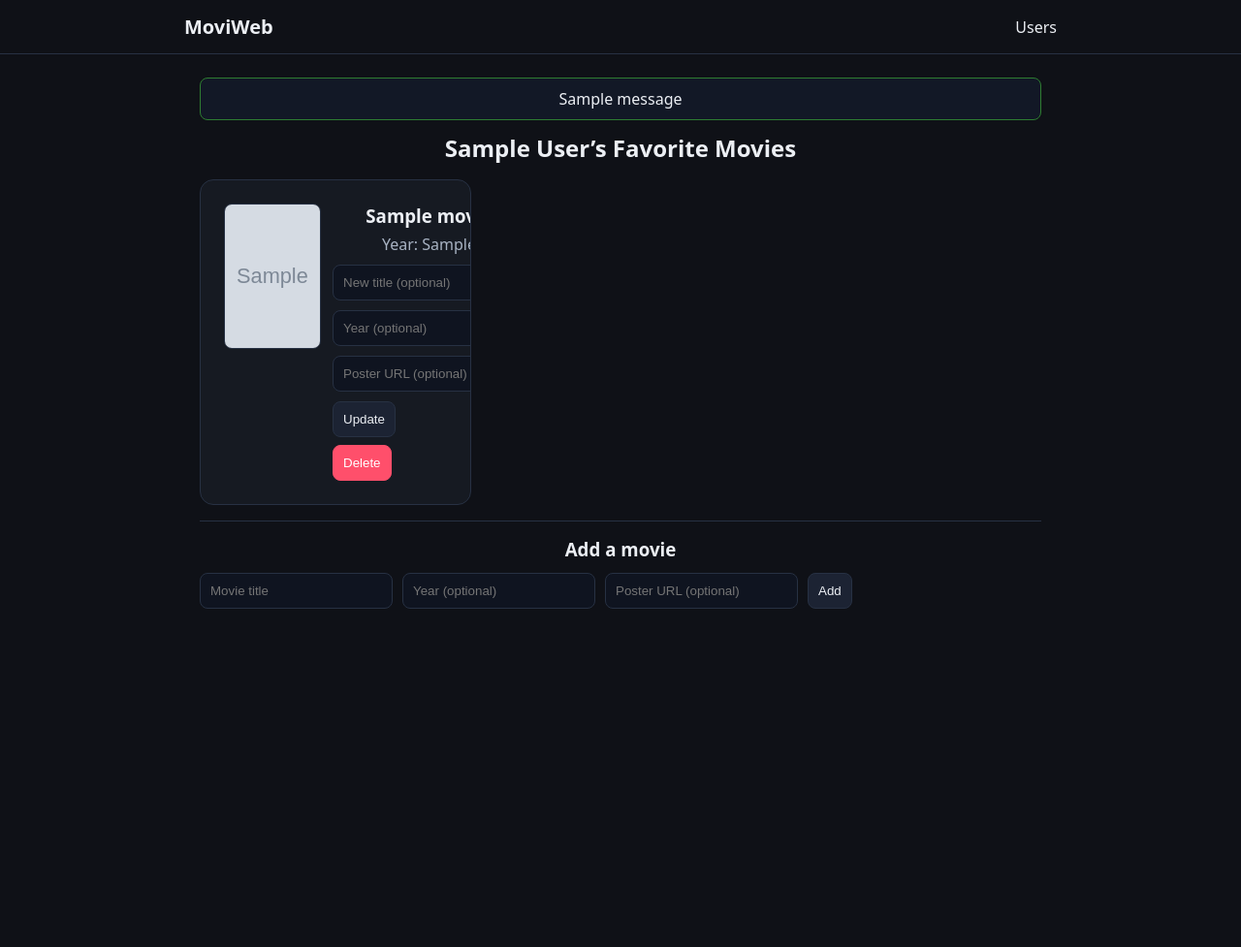
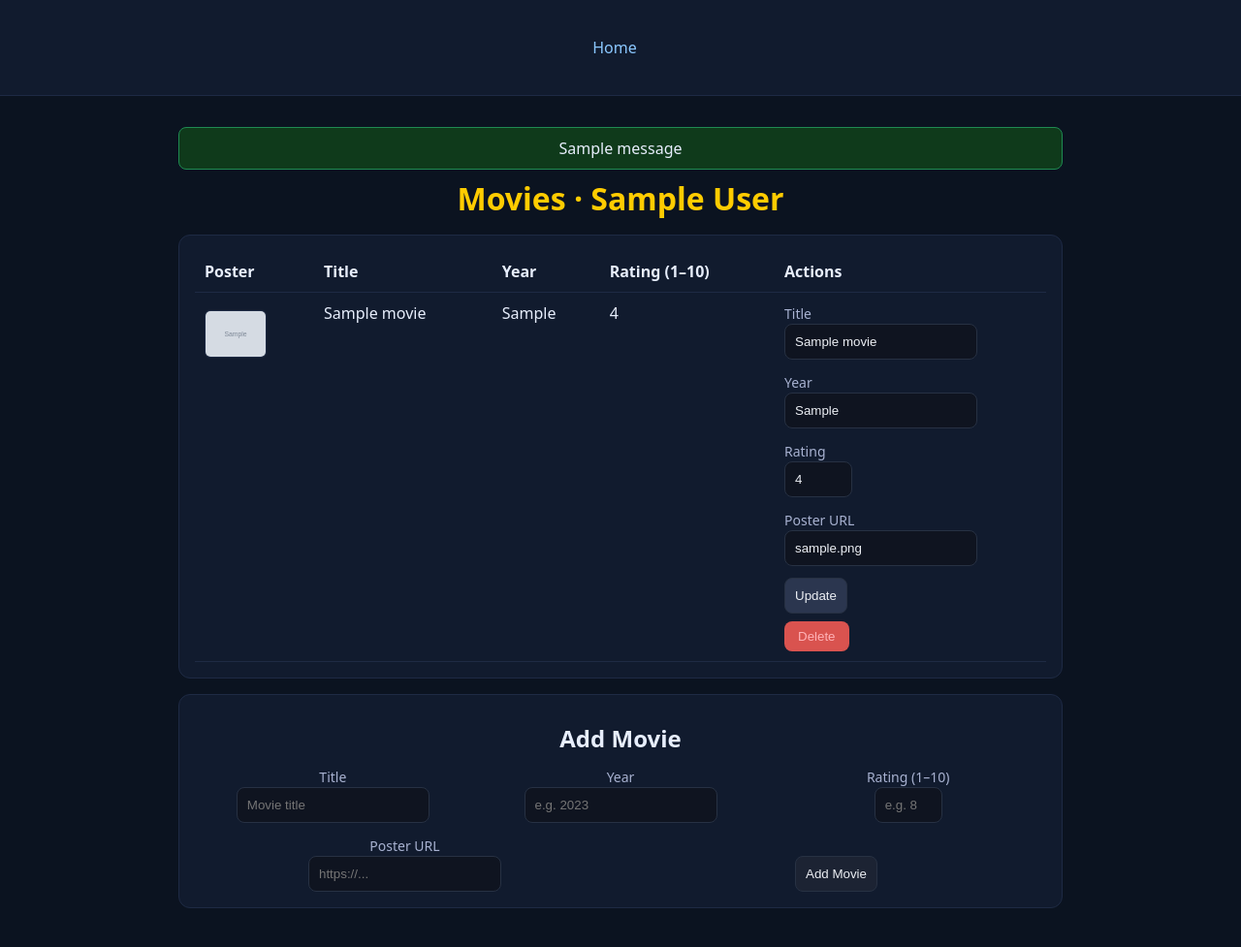
Before and after one commit to sakhiaryan/MoviWebApp, a Flask app: page /users/1/movies in a window 1280 px wide. Shown: the whole page at 97% size. Before the commit the page ends 628 px from the top, so only its background shows below. Run offline with Flask 3, Linux system fonts and the light colour scheme; tables that the repository leaves empty hold one stand-in row (values such as "Sample post"); grey boxes marked "Sample" are stand-in pictures; one stand-in notice (Sample message) is shown.

Commit message:
Validation, docstrings, rating display, error handlers; full UI updates

```diff
--- a/app.py
+++ b/app.py
@@ -1,15 +1,31 @@
+"""Flask app for MoviWebApp with validation, docstrings, and rating display."""
+
 import os
-from flask import Flask, render_template, request, redirect, url_for, flash, abort
-from models import db, User, Movie
+from pathlib import Path
+from typing import Optional
+
+from flask import (
+    Flask,
+    render_template,
+    request,
+    redirect,
+    url_for,
+    flash,
+)
+from models import db
 from data_manager import DataManager
+from models import User, Movie
+
+# -------------------- App config --------------------
 
 app = Flask(__name__)
-app.secret_key = os.environ.get("FLASK_SECRET_KEY", "dev-secret")
+app.secret_key = os.environ.get("FLASK_SECRET_KEY", "dev-secret-change-me")
 
-# SQLite DB path
-BASE_DIR = os.path.abspath(os.path.dirname(__file__))
-DB_PATH = os.path.join(BASE_DIR, "data", "moviweb.sqlite")
-os.makedirs(os.path.dirname(DB_PATH), exist_ok=True)
+# ensure ./data exists and DB path is absolute
+BASE_DIR = Path(__file__).resolve().parent
+DATA_DIR = BASE_DIR / "data"
+DATA_DIR.mkdir(parents=True, exist_ok=True)
+DB_PATH = DATA_DIR / "moviweb.sqlite"
 
 app.config["SQLALCHEMY_DATABASE_URI"] = f"sqlite:///{DB_PATH}"
 app.config["SQLALCHEMY_TRACK_MODIFICATIONS"] = False
@@ -19,111 +35,109 @@ db.init_app(app)
 with app.app_context():
     db.create_all()
 
-data_manager = DataManager()
+dm = DataManager()
 
 
-# ----------------- USERS -----------------
+# -------------------- Error handlers --------------------
+
+@app.errorhandler(404)
+def not_found(_e):
+    """Render a friendly 404 page."""
+    return render_template("404.html"), 404
+
+
+@app.errorhandler(500)
+def internal_error(_e):
+    """Render a friendly 500 page."""
+    return render_template("500.html"), 500
+
+
+# -------------------- Routes --------------------
+
 @app.route("/")
 def index():
-    users = data_manager.get_users()
+    """Homepage: list users and show create-user form."""
+    users = dm.get_users()
     return render_template("index.html", users=users)
 
 
 @app.route("/users", methods=["POST"])
 def create_user():
-    name = (request.form.get("name") or "").strip()
-    if not name:
-        flash("Name is required.", "error")
-        return redirect(url_for("index"))
-
-    try:
-        data_manager.create_user(name)
-        flash(f"User '{name}' created.", "success")
-    except Exception as e:
-        flash(f"Could not create user: {e}", "error")
-
+    """Create a new user from form data; redirects back to index."""
+    name = request.form.get("name", "")
+    _user, err = dm.create_user(name)
+    if err:
+        flash(err, "error")
+    else:
+        flash("User created successfully.", "success")
     return redirect(url_for("index"))
 
 
-# ----------------- MOVIES -----------------
 @app.route("/users/<int:user_id>/movies", methods=["GET"])
-def list_movies(user_id):
-    user = User.query.get_or_404(user_id)
-    movies = data_manager.get_movies(user_id)
+def list_movies(user_id: int):
+    """Show a user's movies with rating display and forms to update/delete."""
+    user = dm.get_user(user_id)
+    if not user:
+        flash("User not found.", "error")
+        return redirect(url_for("index"))
+
+    movies = dm.get_movies(user_id)
     return render_template("movies.html", user=user, movies=movies)
 
 
 @app.route("/users/<int:user_id>/movies", methods=["POST"])
-def add_movie(user_id):
-    """
-    Add a movie for this user. Minimal form: title (required), optional year & poster_url.
-    If you want OMDb fetch here, you can do it and pass year/poster_url from that response.
-    """
-    title = (request.form.get("title") or "").strip()
-    year = (request.form.get("year") or "").strip() or None
-    poster_url = (request.form.get("poster_url") or "").strip() or None
+def add_movie(user_id: int):
+    """Add a movie for user from form input."""
+    title = request.form.get("title", "")
+    year = request.form.get("year") or None
+    poster = request.form.get("poster_url") or None
+    rating_raw = request.form.get("rating") or None
 
-    if not title:
-        flash("Movie title is required.", "error")
-        return redirect(url_for("list_movies", user_id=user_id))
+    rating: Optional[int] = None
+    if rating_raw not in (None, "", "None"):
+        rating = rating_raw  # DataManager coerces/validates
 
-    try:
-        data_manager.add_movie(user_id, title, year=year, poster_url=poster_url)
-        flash(f"Added '{title}'.", "success")
-    except LookupError:
-        abort(404)
-    except Exception as e:
-        flash(f"Could not add movie: {e}", "error")
-
+    _movie, err = dm.add_movie(user_id, title=title, year=year, poster_url=poster, rating=rating)
+    if err:
+        flash(err, "error")
+    else:
+        flash("Movie added.", "success")
     return redirect(url_for("list_movies", user_id=user_id))
 
 
 @app.route("/users/<int:user_id>/movies/<int:movie_id>/update", methods=["POST"])
-def update_movie(user_id, movie_id):
-    """Update title/year/poster for a specific movie."""
-    new_title = (request.form.get("title") or "").strip() or None
-    new_year = (request.form.get("year") or "").strip() or None
-    new_poster = (request.form.get("poster_url") or "").strip() or None
+def update_movie(user_id: int, movie_id: int):
+    """Update a movie (title/rating/year/poster)."""
+    new_title = request.form.get("title")
+    new_rating = request.form.get("rating")
+    new_year = request.form.get("year")
+    new_poster = request.form.get("poster_url")
 
-    try:
-        data_manager.update_movie(movie_id, new_title, new_year, new_poster)
+    err = dm.update_movie(
+        movie_id,
+        title=new_title,
+        rating=new_rating if new_rating not in ("", None) else None,
+        year=new_year if new_year not in ("", None) else None,
+        poster_url=new_poster if new_poster not in ("", None) else None,
+    )
+    if err:
+        flash(err, "error")
+    else:
         flash("Movie updated.", "success")
-    except LookupError:
-        abort(404)
-    except Exception as e:
-        flash(f"Could not update movie: {e}", "error")
-
     return redirect(url_for("list_movies", user_id=user_id))
 
 
 @app.route("/users/<int:user_id>/movies/<int:movie_id>/delete", methods=["POST"])
-def delete_movie(user_id, movie_id):
-    try:
-        data_manager.delete_movie(movie_id)
+def delete_movie(user_id: int, movie_id: int):
+    """Delete a movie."""
+    err = dm.delete_movie(movie_id)
+    if err:
+        flash(err, "error")
+    else:
         flash("Movie deleted.", "success")
-    except LookupError:
-        abort(404)
-    except Exception as e:
-        flash(f"Could not delete movie: {e}", "error")
-
     return redirect(url_for("list_movies", user_id=user_id))
-
-# ----------------- ERROR HANDLERS -----------------
-
-@app.errorhandler(404)
-def page_not_found(e):
-    """Render a friendly 404 error page."""
-    return render_template("404.html"), 404
-
-
-@app.errorhandler(500)
-def internal_server_error(e):
-    """Handle unexpected server errors gracefully."""
-    return (
-        render_template("500.html", error_message=str(e)),
-        500,
-    )
 
 
 if __name__ == "__main__":
-    app.run(host="127.0.0.1", port=5000, debug=True)
+    # Choose a free port if 5000 busy; adjust as you like
+    app.run(host="0.0.0.0", port=int(os.environ.get("PORT", 5000)), debug=True)
--- /dev/null
+++ b/requirements.txt
@@ -0,0 +1,3 @@
+Flask>=3.0
+Flask-SQLAlchemy>=3.1
+SQLAlchemy>=2.0
--- a/templates/base.html
+++ b/templates/base.html
@@ -1,29 +1,47 @@
 <!DOCTYPE html>
 <html lang="en">
 <head>
-  <meta charset="utf-8" />
-  <title>{% block title %}MoviWeb{% endblock %}</title>
-  <meta name="viewport" content="width=device-width, initial-scale=1" />
+  <meta charset="UTF-8" />
+  <title>MoviWebApp</title>
+  <meta name="viewport" content="width=device-width,initial-scale=1" />
   <link rel="stylesheet" href="{{ url_for('static', filename='style.css') }}">
+  <style>
+    /* Minimal defaults if style.css empty */
+    body { font-family: system-ui, -apple-system, Segoe UI, Roboto, Arial, sans-serif; margin: 0; background: #0b1320; color: #e7eefc; }
+    header { background:#111b2e; padding: 14px 20px; border-bottom: 1px solid #1e2a44;}
+    a { color:#8bc8ff; text-decoration: none; }
+    a:hover { text-decoration: underline; }
+    .container { max-width: 960px; margin: 0 auto; padding: 24px; }
+    .card { background:#111b2e; border:1px solid #1e2a44; border-radius: 12px; padding: 16px; margin-bottom: 16px; }
+    .btn { background:#1a73e8; color:#fff; border:none; padding:8px 14px; border-radius:8px; cursor:pointer; }
+    .btn.secondary { background:#2b364f; }
+    .btn.danger { background:#d9534f; }
+    input, select { background:#0b1320; color:#e7eefc; border:1px solid #1e2a44; border-radius:8px; padding:8px 10px; }
+    label { font-size: 14px; color:#a8b2d1;}
+    .row { display:flex; gap:12px; flex-wrap: wrap; }
+    .col { flex:1 1 280px; }
+    .flash { padding:10px 12px; border-radius:8px; margin:8px 0; }
+    .flash.error { background:#3a0d0d; border:1px solid #8a1f1f; }
+    .flash.success { background:#0f3a1b; border:1px solid #1f8a52; }
+    table { width:100%; border-collapse: collapse; }
+    th, td { border-bottom: 1px solid #1e2a44; padding: 10px; text-align: left; vertical-align: top; }
+    img.poster { width: 64px; height: auto; border-radius:6px; border:1px solid #1e2a44; }
+    nav a { margin-right: 12px; }
+  </style>
 </head>
 <body>
-  <header class="site-header">
-    <div class="container">
-      <h1 class="brand"><a href="{{ url_for('index') }}">MoviWeb</a></h1>
-      <nav>
-        <a href="{{ url_for('index') }}">Users</a>
+<header>
+  <nav class="container">
+    <a href="{{ url_for('index') }}">Home</a>
   </nav>
-    </div>
 </header>
 
 <main class="container">
   {% with messages = get_flashed_messages(with_categories=true) %}
     {% if messages %}
-        <ul class="flash-list">
-          {% for category, message in messages %}
-            <li class="flash {{ category }}">{{ message }}</li>
+      {% for category, msg in messages %}
+        <div class="flash {{ category }}">{{ msg }}</div>
       {% endfor %}
-        </ul>
     {% endif %}
   {% endwith %}
 
--- a/templates/movies.html
+++ b/templates/movies.html
@@ -1,55 +1,92 @@
 {% extends "base.html" %}
-{% block title %}Movies • {{ user.name }} • MoviWeb{% endblock %}
 {% block content %}
-  <h2>{{ user.name }}’s Favorite Movies</h2>
+  <h1>Movies · {{ user.name }}</h1>
 
+  <div class="card">
     {% if movies %}
-    <ul class="cards">
+      <table>
+        <thead>
+          <tr>
+            <th>Poster</th>
+            <th>Title</th>
+            <th>Year</th>
+            <th>Rating (1–10)</th>
+            <th style="width: 280px;">Actions</th>
+          </tr>
+        </thead>
+        <tbody>
         {% for m in movies %}
-        <li class="card">
-          <div class="card-body">
-            <div class="card-media">
+          <tr>
+            <td>
               {% if m.poster_url %}
-                <img src="{{ m.poster_url }}" alt="{{ m.title }}">
+                <img class="poster" src="{{ m.poster_url }}" alt="Poster of {{ m.title }}">
               {% else %}
-                <div class="placeholder">No Poster</div>
+                <span style="opacity:.7;">—</span>
               {% endif %}
+            </td>
+            <td>{{ m.title }}</td>
+            <td>{{ m.year or "—" }}</td>
+            <td>{{ m.rating or "—" }}</td>
+            <td>
+              <!-- Update inline form -->
+              <form action="{{ url_for('update_movie', user_id=user.id, movie_id=m.id) }}" method="post" class="row">
+                <div class="col">
+                  <label for="title-{{ m.id }}">Title</label><br>
+                  <input id="title-{{ m.id }}" name="title" value="{{ m.title }}">
                 </div>
-            <div class="card-content">
-              <h3 class="movie-title">{{ m.title }}</h3>
-              {% if m.year %}<p class="muted">Year: {{ m.year }}</p>{% endif %}
-
-              <div class="row gap">
-                <!-- Update form -->
-                <form action="{{ url_for('update_movie', user_id=user.id, movie_id=m.id) }}" method="post" class="row">
-                  <input type="text" name="title" placeholder="New title (optional)">
-                  <input type="text" name="year" placeholder="Year (optional)">
-                  <input type="url"  name="poster_url" placeholder="Poster URL (optional)">
-                  <button type="submit">Update</button>
+                <div class="col">
+                  <label for="year-{{ m.id }}">Year</label><br>
+                  <input id="year-{{ m.id }}" name="year" value="{{ m.year or '' }}">
+                </div>
+                <div class="col">
+                  <label for="rating-{{ m.id }}">Rating</label><br>
+                  <input id="rating-{{ m.id }}" name="rating" type="number" min="1" max="10" value="{{ m.rating or '' }}">
+                </div>
+                <div class="col">
+                  <label for="poster-{{ m.id }}">Poster URL</label><br>
+                  <input id="poster-{{ m.id }}" name="poster_url" value="{{ m.poster_url or '' }}">
+                </div>
+                <div class="col" style="align-self:end;">
+                  <button class="btn secondary" type="submit">Update</button>
+                </div>
               </form>
 
-                <!-- Delete form -->
-                <form action="{{ url_for('delete_movie', user_id=user.id, movie_id=m.id) }}" method="post"
-                      onsubmit="return confirm('Delete {{ m.title }}?');">
-                  <button type="submit" class="danger">Delete</button>
+              <!-- Delete -->
+              <form action="{{ url_for('delete_movie', user_id=user.id, movie_id=m.id) }}" method="post" style="margin-top:8px;">
+                <button class="btn danger" type="submit" onclick="return confirm('Delete this movie?');">Delete</button>
               </form>
-              </div>
-            </div>
-          </div>
-        </li>
+            </td>
+          </tr>
         {% endfor %}
-    </ul>
+        </tbody>
+      </table>
     {% else %}
       <p>No movies yet for {{ user.name }}.</p>
     {% endif %}
+  </div>
 
-  <hr>
-
-  <h3>Add a movie</h3>
+  <div class="card">
+    <h2>Add Movie</h2>
     <form action="{{ url_for('add_movie', user_id=user.id) }}" method="post" class="row">
-    <input type="text" name="title" placeholder="Movie title" required>
-    <input type="text" name="year" placeholder="Year (optional)">
-    <input type="url"  name="poster_url" placeholder="Poster URL (optional)">
-    <button type="submit">Add</button>
+      <div class="col">
+        <label for="title">Title</label><br>
+        <input id="title" name="title" placeholder="Movie title" required>
+      </div>
+      <div class="col">
+        <label for="year">Year</label><br>
+        <input id="year" name="year" placeholder="e.g. 2023">
+      </div>
+      <div class="col">
+        <label for="rating">Rating (1–10)</label><br>
+        <input id="rating" name="rating" type="number" min="1" max="10" placeholder="e.g. 8">
+      </div>
+      <div class="col">
+        <label for="poster_url">Poster URL</label><br>
+        <input id="poster_url" name="poster_url" placeholder="https://...">
+      </div>
+      <div class="col" style="align-self:end;">
+        <button class="btn" type="submit">Add Movie</button>
+      </div>
     </form>
+  </div>
 {% endblock %}
```
Also changed, not shown: data_manager.py (+156 -48 lines), models.py (+57 -14 lines), templates/404.html (+2 -6 lines), templates/500.html (+2 -9 lines), templates/index.html (+15 -9 lines). Lines whose indentation alone changed are shown as unchanged.
